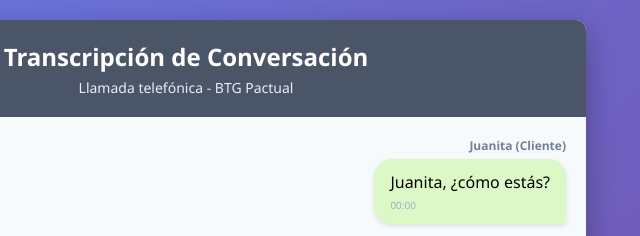
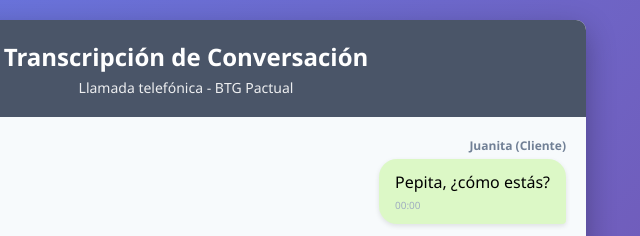
Before and after one commit to msuribec/demo_propuesta, a plain HTML site: page index.html in a window 1280 px wide. Shown: the top 236 px of the page, 454-1094 px from the left. Drawn offline with Linux system fonts and the light colour scheme.

Commit message:
Add files via upload

```diff
--- a/index.html
+++ b/index.html
@@ -169,7 +169,7 @@
                 <div class="message right">
                     <div class="message-header">Juanita (Cliente)</div>
                     <div class="message-bubble cliente-bubble">
-                        Juanita, ¿cómo estás?
+                        Pepita, ¿cómo estás?
                         <div class="timestamp">00:00</div>
                     </div>
                 </div>
```
